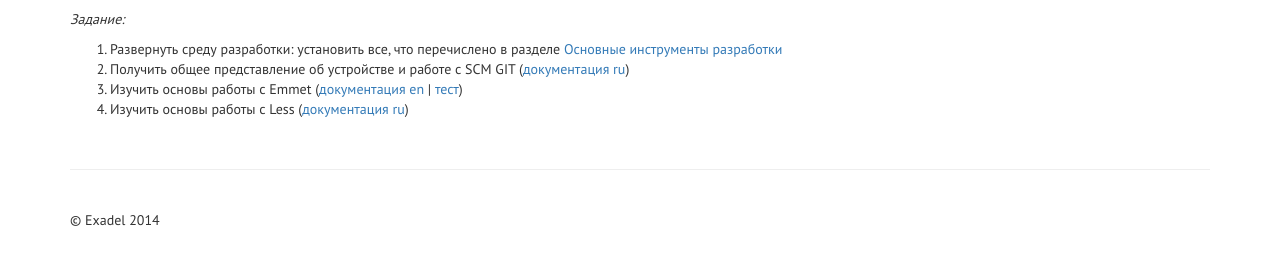
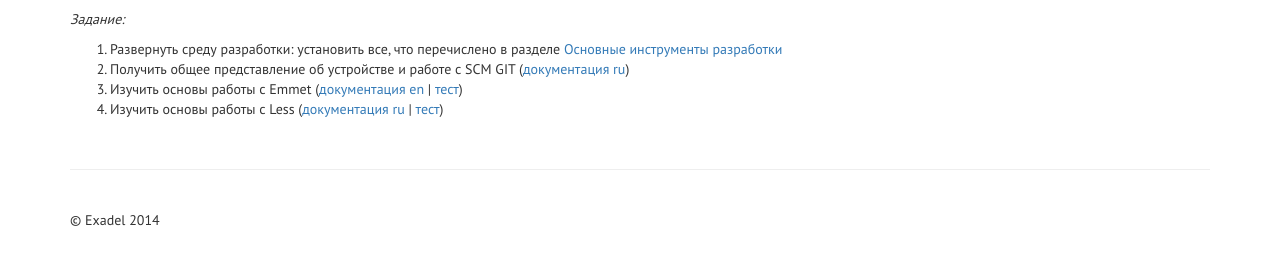
Before and after one commit to exadel-edu/exadel-edu.github.io, a Jekyll site: the page built from fe-camp.html, in a window 1280 px wide. Shown: the part 1914-2191 px from the top of the page. Built offline with Jekyll 4.4.1, drawn with Linux system fonts in a browser that asks for light colours; nearby versions of some CDN libraries.

Commit message:
Added LESS self-check quizz

```diff
--- /dev/null
+++ b/_includes/front-end-camp/quizzes/less-quizz.md
@@ -0,0 +1,15 @@
+<div class="modal fade" id="less-quizz" tabindex="-1" role="dialog" aria-labelledby="myModalLabel" aria-hidden="true">
+  <div class="modal-dialog">
+    <div class="modal-content">
+      <div class="modal-header">
+        <button type="button" class="close" data-dismiss="modal"><span aria-hidden="true">&times;</span><span class="sr-only">Close</span></button>
+        <h4 class="modal-title" id="myModalLabel">LESS. тест для самопроверки</h4>
+      </div>
+      <div class="modal-body">
+        <div class='quizz'>
+            <iframe src="http://www.onlinequizcreator.com/en/less/exam-5897" frameborder="0" allowfullscreen></iframe>
+        </div>
+      </div>
+    </div>
+  </div>
+</div>
--- a/_includes/front-end-camp/task.md
+++ b/_includes/front-end-camp/task.md
@@ -53,7 +53,10 @@
 1. Развернуть среду разработки: установить все, что перечислено в разделе [Основные инструменты разработки](#main-tools)
 2. Получить общее представление об устройстве и работе с SCM GIT ([документация ru](http://git-scm.com/book/ru))
 3. Изучить основы работы с Emmet ([документация en](http://docs.emmet.io/) \| <a data-toggle="modal" data-target="#emmet-quizz">тест</a>)
-4. Изучить основы работы с Less ([документация ru](http://www.lesscss.ru/))
+4. Изучить основы работы с Less ([документация ru](http://www.lesscss.ru/) \| <a data-toggle="modal" data-target="#less-quizz">тест</a>)
 
 {% capture task %}{% include front-end-camp/quizzes/emmet-quizz.md %}{% endcapture %}
 {{ task | markdownify }}
+
+{% capture task %}{% include front-end-camp/quizzes/less-quizz.md %}{% endcapture %}
+{{ task | markdownify }}
```
